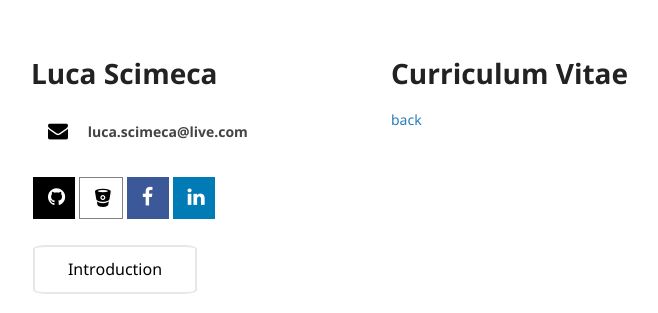
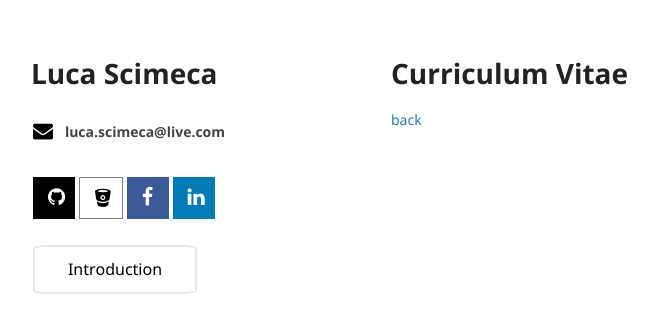
Before and after one commit to lucascimeca/lucascimeca.github.io, a Jekyll site: the page built from curriculum-vitae.md, in a window 1280 px wide. Shown: the top 313 px of the page, without its empty margins (179-837 px from the left). Built offline with Jekyll 4.4.1, drawn with Linux system fonts in a browser that asks for light colours; nearby versions of some CDN libraries; the repository's description, which GitHub fills in, is left out; our own code applies the rules of GitHub Pages for plain Markdown files.

Commit message:
Update style.scss

```diff
--- a/assets/css/style.scss
+++ b/assets/css/style.scss
@@ -158,4 +158,6 @@ th, td {
 .fa-envelope {
   background: white;
   color: black;
+  padding-left: 0px;
+  padding-right: 8px;
 }
```
